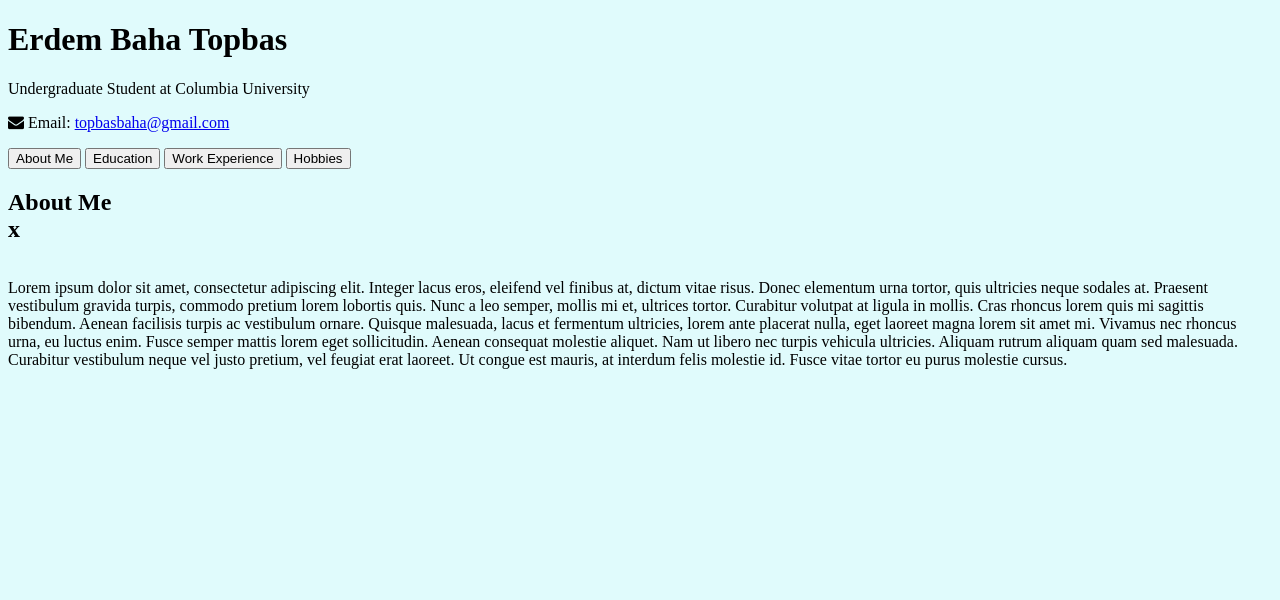
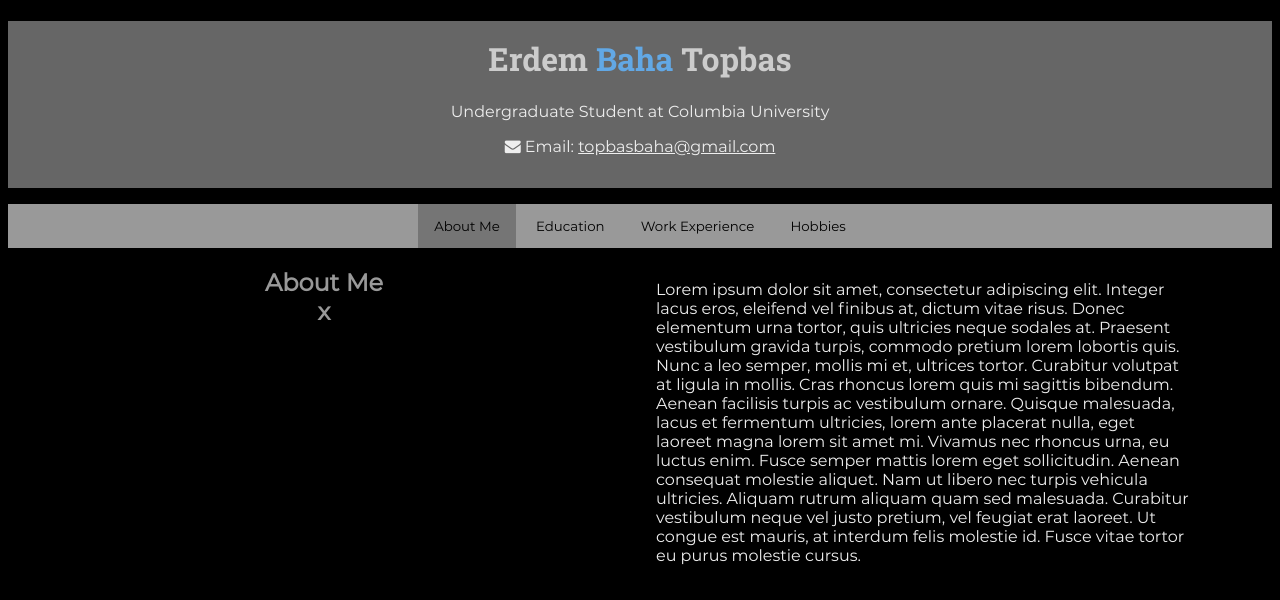
Before and after one commit to canonhead/canonhead.github.io, a plain HTML site: page index.html in a window 1280 px wide. Both pictures are taken after a click on the button "About Me". Drawn offline with Linux system fonts and the light colour scheme.

Commit message:
Update style.css

```diff
--- a/style.css
+++ b/style.css
@@ -1,16 +1,107 @@
-body{
-    background-color: #e0fbfc;
+@font-face{
+    font-family: titleFont;
+    src: url(RobotoSlab-VariableFont_wght.ttf);
 }
 
-#color1{
-    color: #293241;
+@font-face{
+    font-family: bodyFont;
+    src: url(Montserrat-Regular.ttf);
 }
-#color2{
-    color: #ee6c4d;
+
+*{
+    box-sizing: border-box;
 }
-#color3{
-    color: #3d5a80;
+
+body{
+    background-color: #000000;
+    font-family: bodyFont;
 }
-#color4{
-    color: #98c1d9;
+
+.header > h1{
+    color: #cccccc;
+    font-family: titleFont;
+    padding-top: 0.5em;
 }
+
+.emptyline{
+    padding-bottom: 1em;
+}
+
+.header > *{
+    text-align: center;
+}
+.header{
+    background-color: #666666;
+}
+
+.highlight{
+    color: #62A8E5;
+}
+
+.header > p, a, a:visited{
+    color: #eeeeee;
+}
+
+#default h1{
+    color: #eeeeee;
+    text-align: center;
+    padding: 1em;
+}
+
+.body > h2{
+    color: #999999;
+    text-align: center;
+}
+
+.body > p{
+    color: #eeeeee;
+    padding: 1em;
+}
+
+.body{
+    display: none;
+    grid-template-columns: 1fr;
+}
+
+.tab{
+    overflow: hidden;
+    background-color: #999999;
+    align-items: center;
+    text-align: center;
+}
+
+.tab button{
+    background-color: inherit;
+    text-align: center;
+    align-items: center;
+    border: none;
+    outline: none;
+    cursor: pointer;
+    padding: 14px 16px;
+    font-family: bodyFont;
+}
+
+.tab button.active{
+    background-color: #757575;
+}
+
+.tab button:hover{
+    background-color: #757575;
+}
+
+.close{
+    cursor: pointer;
+}
+
+.close:hover{
+    text-decoration: underline;
+}
+
+@media(min-width:700px){
+    .body{
+        grid-template-columns: 1fr 1fr;
+    }
+    .body > p{
+        padding-right: 5em;
+    }
+}
```
